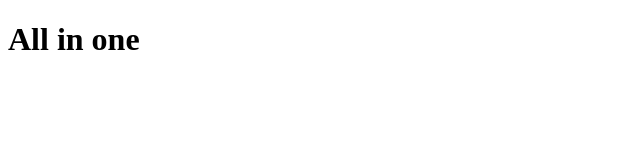
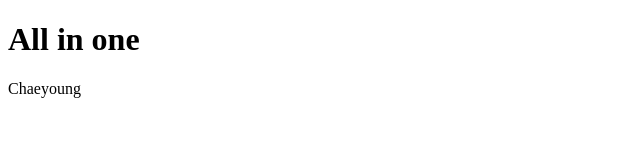
Before and after one commit to bambangpriyan/bambang-twice, a plain HTML site: page index.html in a window 1280 px wide. Shown: the full height of the page, 0-640 px from the left. Drawn offline with Linux system fonts and the light colour scheme.

Commit message:
menambahkan chaeyoung

```diff
--- a/index.html
+++ b/index.html
@@ -8,5 +8,6 @@
 </head>
 <body>
 <h1>All in one</h1>
+<p>Chaeyoung</p>
 </body>
 </html>
```
